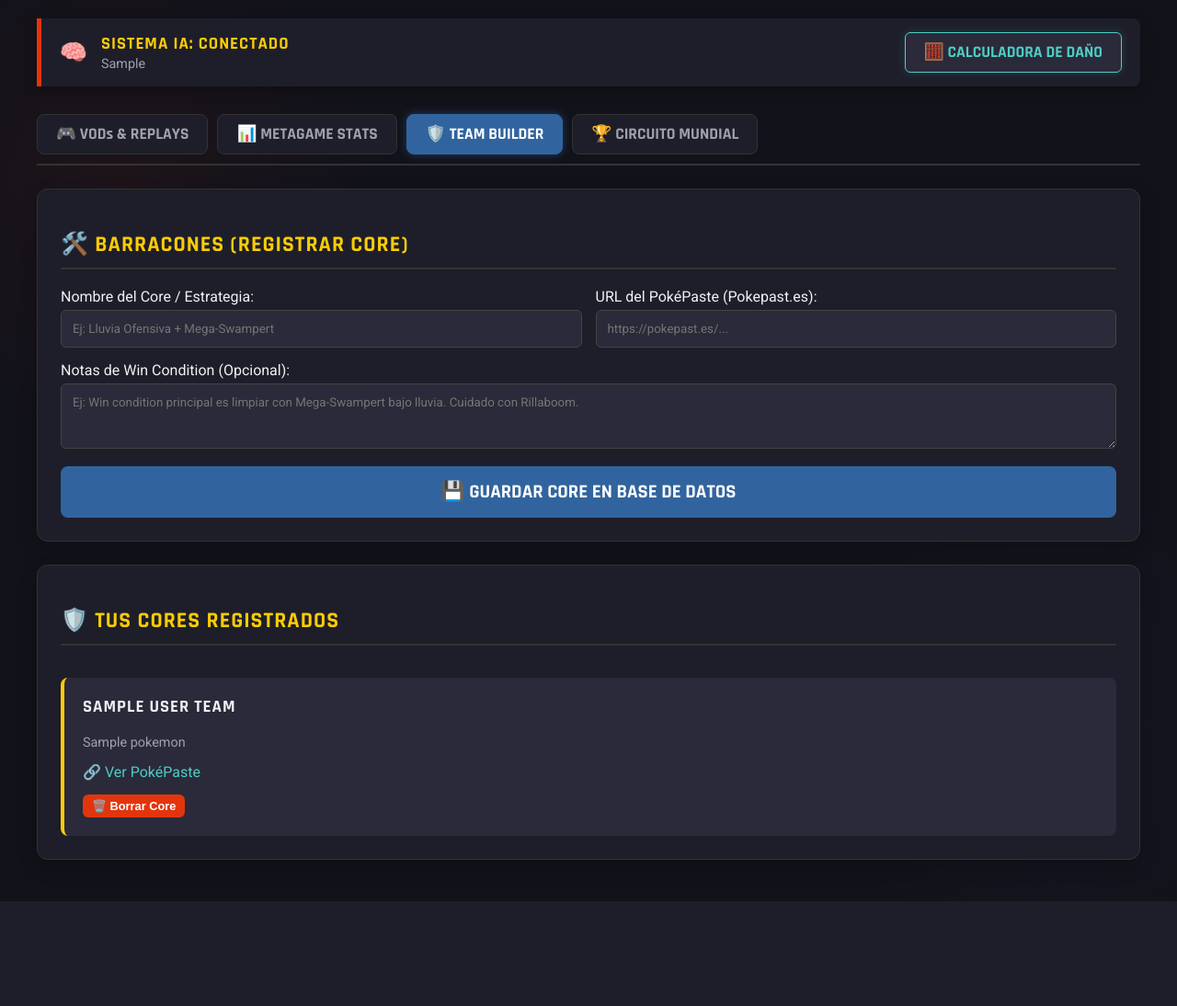
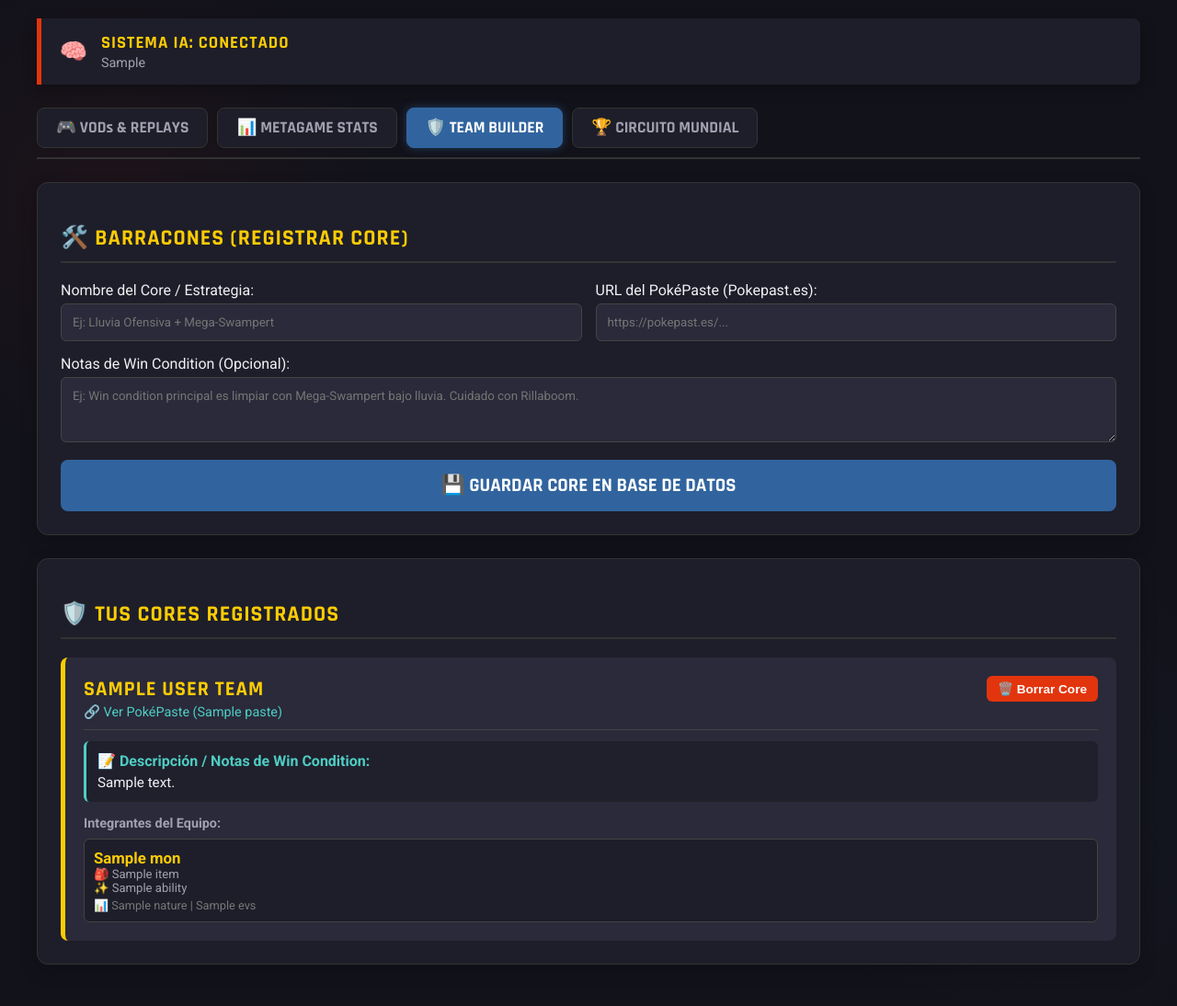
Before and after one commit to gilpinzonalvaro-commits/vgc-coach, a Flask app: template templates/dashboard.html in a window 1280 px wide, after a click on "🛡️ TEAM BUILDER". Shown: the whole page at 92% size. Before the commit the page ends 980 px from the top, so only its background shows below. Run offline with Flask 3, Linux system fonts and the light colour scheme; the template is opened without the code that fills it: most values are stand-ins (such as "Sample title", 1, 10 or a date in 2020); some libraries are stand-ins or nearby versions.

```diff
--- a/templates/dashboard.html
+++ b/templates/dashboard.html
@@ -42,20 +42,14 @@
             padding: 20px;
         }
 
-        /* Cabecera / Status Rotom-Dex */
+        /* Cabecera Rotom-Dex */
         .header-status {
             background: var(--panel-bg);
             border-left: 5px solid var(--poke-red);
             padding: 15px 20px;
             border-radius: 0 8px 8px 0;
             box-shadow: 0 4px 15px rgba(0,0,0,0.3);
-            margin-bottom: 30px;
-            display: flex;
-            justify-content: space-between;
-            align-items: center;
-        }
-
-        .header-left {
+            margin-bottom: 25px;
             display: flex;
             align-items: center;
             gap: 15px;
@@ -64,31 +58,6 @@
         .header-status .status-icon {
             font-size: 24px;
             animation: pulse 2s infinite;
-        }
-
-        /* Botón de Calculadora Fijo */
-        .btn-calc {
-            background: var(--card-bg);
-            color: var(--poke-cyan);
-            border: 1px solid var(--poke-cyan);
-            padding: 10px 20px;
-            border-radius: 6px;
-            text-decoration: none;
-            font-family: 'Rajdhani', sans-serif;
-            font-weight: bold;
-            font-size: 1.1em;
-            transition: all 0.2s;
-            box-shadow: 0 0 10px rgba(78, 205, 196, 0.2);
-            display: inline-flex;
-            align-items: center;
-            gap: 8px;
-        }
-
-        .btn-calc:hover {
-            background: var(--poke-cyan);
-            color: #111;
-            box-shadow: 0 0 20px rgba(78, 205, 196, 0.6);
-            transform: translateY(-2px);
         }
 
         /* Menú de Navegación */
@@ -230,7 +224,14 @@
             font-weight: bold;
         }
 
-        /* Animaciones */
+        /* Targeta Pokémon Individual */
+        .pkmn-card {
+            background: var(--panel-bg);
+            padding: 10px;
+            border-radius: 6px;
+            border: 1px solid #444;
+        }
+
         @keyframes MegaGlow {
             0% { background-position: 0% 50%; }
             50% { background-position: 100% 50%; }
@@ -244,17 +245,11 @@
 
 <div class="container">
     <div class="header-status">
-        <div class="header-left">
-            <div class="status-icon">🧠</div>
-            <div>
-                <h3 style="margin:0; color: var(--poke-yellow);">SISTEMA IA: CONECTADO</h3>
-                <span style="font-size: 0.9em; color: var(--text-muted);">{{ coach_advice|safe }}</span>
-            </div>
+        <div class="status-icon">🧠</div>
+        <div>
+            <h3 style="margin:0; color: var(--poke-yellow);">SISTEMA IA: CONECTADO</h3>
+            <span style="font-size: 0.9em; color: var(--text-muted);">{{ coach_advice|safe }}</span>
         </div>
-        <!-- BOTÓN CALCULADORA AQUÍ -->
-        <a href="https://calc.pokemonshowdown.com/" target="_blank" class="btn-calc">
-            🧮 CALCULADORA DE DAÑO
-        </a>
     </div>
 
     <div class="tabs">
@@ -398,17 +398,48 @@
 
         <div class="panel">
             <h2 class="panel-header">🛡️ TUS CORES REGISTRADOS</h2>
-            <div class="stats-grid">
+            <div style="display: flex; flex-direction: column; gap: 20px;">
                 {% for t in user_teams %}
-                <div class="ia-report-box" style="border-left-color: var(--poke-yellow);">
-                    <h3 style="margin-top: 0;">{{ t.name }}</h3>
-                    <p style="font-size: 0.9em; color: var(--text-muted);">{{ t.pokemon }}</p>
-                    {% if t.paste %}<a href="{{ t.paste }}" target="_blank" style="color: #4ecdc4; text-decoration: none;">🔗 Ver PokéPaste</a>{% endif %}
+                <div class="ia-report-box" style="border-left: 5px solid var(--poke-yellow); background: var(--card-bg); margin: 0;">
+                    <div style="display: flex; justify-content: space-between; align-items: flex-start; border-bottom: 1px solid #444; padding-bottom: 10px; margin-bottom: 12px;">
+                        <div>
+                            <h3 style="margin: 0; color: var(--poke-yellow); font-size: 1.4em;">{{ t.name }}</h3>
+                            {% if t.paste %}
+                                <a href="{{ t.paste }}" target="_blank" style="color: var(--poke-cyan); text-decoration: none; font-size: 0.9em;">🔗 Ver PokéPaste ({{ t.paste }})</a>
+                            {% endif %}
+                        </div>
+                        <form action="/delete_team" method="POST" style="margin: 0;">
+                            <input type="hidden" name="team_id" value="{{ t.id }}">
+                            <button type="submit" class="btn-rojo" style="padding: 6px 12px; font-size: 0.85em;">🗑️ Borrar Core</button>
+                        </form>
+                    </div>
 
-                    <form action="/delete_team" method="POST" style="margin-top: 15px;">
-                        <input type="hidden" name="team_id" value="{{ t.id }}">
-                        <button type="submit" class="btn-rojo" style="padding: 5px 10px; font-size: 0.8em;">🗑️ Borrar Core</button>
-                    </form>
+                    <!-- DESCRIPCIÓN Y NOTAS DE WIN CONDITION -->
+                    {% if t.notes %}
+                    <div style="background: rgba(0,0,0,0.25); padding: 12px; border-radius: 6px; margin-bottom: 15px; border-left: 3px solid var(--poke-cyan);">
+                        <b style="color: var(--poke-cyan); display: block; margin-bottom: 4px;">📝 Descripción / Notas de Win Condition:</b>
+                        <span style="font-size: 0.95em; color: var(--text-main); white-space: pre-line;">{{ t.notes }}</span>
+                    </div>
+                    {% endif %}
+
+                    <!-- DESGLOSE DE POKÉMON -->
+                    <b style="color: var(--text-muted); font-size: 0.9em; display: block; margin-bottom: 8px;">Integrantes del Equipo:</b>
+                    {% if t.parsed_mons %}
+                    <div style="display: grid; grid-template-columns: repeat(auto-fit, minmax(180px, 1fr)); gap: 10px;">
+                        {% for mon in t.parsed_mons %}
+                        <div class="pkmn-card">
+                            <b style="color: var(--poke-yellow); font-size: 1.05em; display: block;">{{ mon.name }}</b>
+                            <span style="font-size: 0.82em; color: var(--text-muted); display: block;">🎒 {{ mon.item }}</span>
+                            <span style="font-size: 0.82em; color: var(--text-muted); display: block;">✨ {{ mon.ability }}</span>
+                            {% if mon.nature != "Neutra" or mon.evs != "Sin EVs" %}
+                            <span style="font-size: 0.8em; color: #777; display: block; margin-top: 4px;">📊 {{ mon.nature }} | {{ mon.evs }}</span>
+                            {% endif %}
+                        </div>
+                        {% endfor %}
+                    </div>
+                    {% else %}
+                    <p style="font-size: 0.95em; color: var(--text-main); font-weight: bold; margin: 0;">{{ t.pokemon }}</p>
+                    {% endif %}
                 </div>
                 {% endfor %}
             </div>
```
Also changed, not shown: other parts of templates/dashboard.html (+35 -5 lines).
